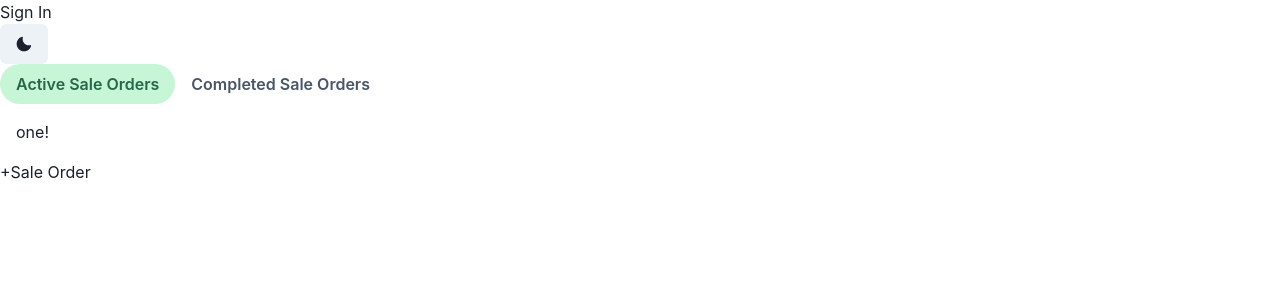
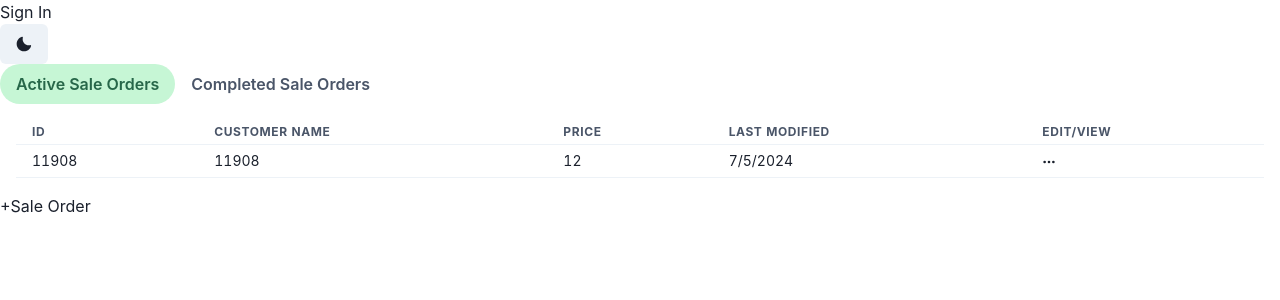
Before and after one commit to nayon117/inventory, a React (Vite) app: page / in a window 1280 px wide. Shown: the top 300 px of the page. Built offline with nearby package versions, Linux system fonts and the light colour scheme; no server answers.

Commit message:
implement active sale order table

```diff
--- a/package.json
+++ b/package.json
@@ -18,6 +18,7 @@
     "framer-motion": "^11.2.9",
     "react": "^18.2.0",
     "react-dom": "^18.2.0",
+    "react-icons": "^5.2.1",
     "react-router-dom": "^6.23.1"
   },
   "devDependencies": {
--- /dev/null
+++ b/src/components/ActiveSaleTable.jsx
@@ -0,0 +1,56 @@
+import {
+  Table,
+  Thead,
+  Tbody,
+  Tr,
+  Th,
+  Td,
+  TableContainer,
+} from "@chakra-ui/react";
+import { useEffect, useState } from "react";
+import { Icon } from '@chakra-ui/react';
+import { BsThreeDots } from "react-icons/bs";
+
+
+const ActiveSaleTable = () => {
+  const [sale, setSale] = useState([]);
+  useEffect(() => {
+    fetch("/sale.json")
+      .then((res) => res.json())
+      .then((data) => setSale(data));
+  }, []);
+  console.log(sale)
+  return (
+    <section className="">
+      <TableContainer>
+        <Table size="sm">
+          <Thead>
+            <Tr>
+              <Th>ID</Th>
+              <Th>Customer Name</Th>
+              <Th>Price</Th>
+              <Th>Last Modified</Th>
+              <Th>Edit/View</Th>
+            </Tr>
+          </Thead>
+          <Tbody>
+
+              {sale.map((item) => (
+                <Tr key={item.customer_id}>
+                  <Td>{item.customer_id}</Td>
+                  <Td>{item.customer_id}</Td>
+                  <Td>{item.items[0].price}</Td>
+                  <Td>{item.invoice_date}</Td>
+                  <Td>
+                    <Icon as={BsThreeDots} />
+                  </Td>
+                </Tr>
+              ))}
+
+          </Tbody>
+        </Table>
+      </TableContainer>
+    </section>
+  );
+};
+export default ActiveSaleTable;
--- a/src/components/TabSection.jsx
+++ b/src/components/TabSection.jsx
@@ -1,4 +1,5 @@
 import { Tabs, TabList, TabPanels, Tab, TabPanel } from "@chakra-ui/react";
+import ActiveSaleTable from "./ActiveSaleTable";
 
 const TabSection = () => {
   return (
@@ -12,7 +13,7 @@ const TabSection = () => {
         </TabList>
         <TabPanels>
           <TabPanel>
-            <p>one!</p>
+            <ActiveSaleTable/>
           </TabPanel>
           <TabPanel>
             <p>two!</p>
```
Also changed, not shown: 1 other file (tests, documents, lock files or other folders).
